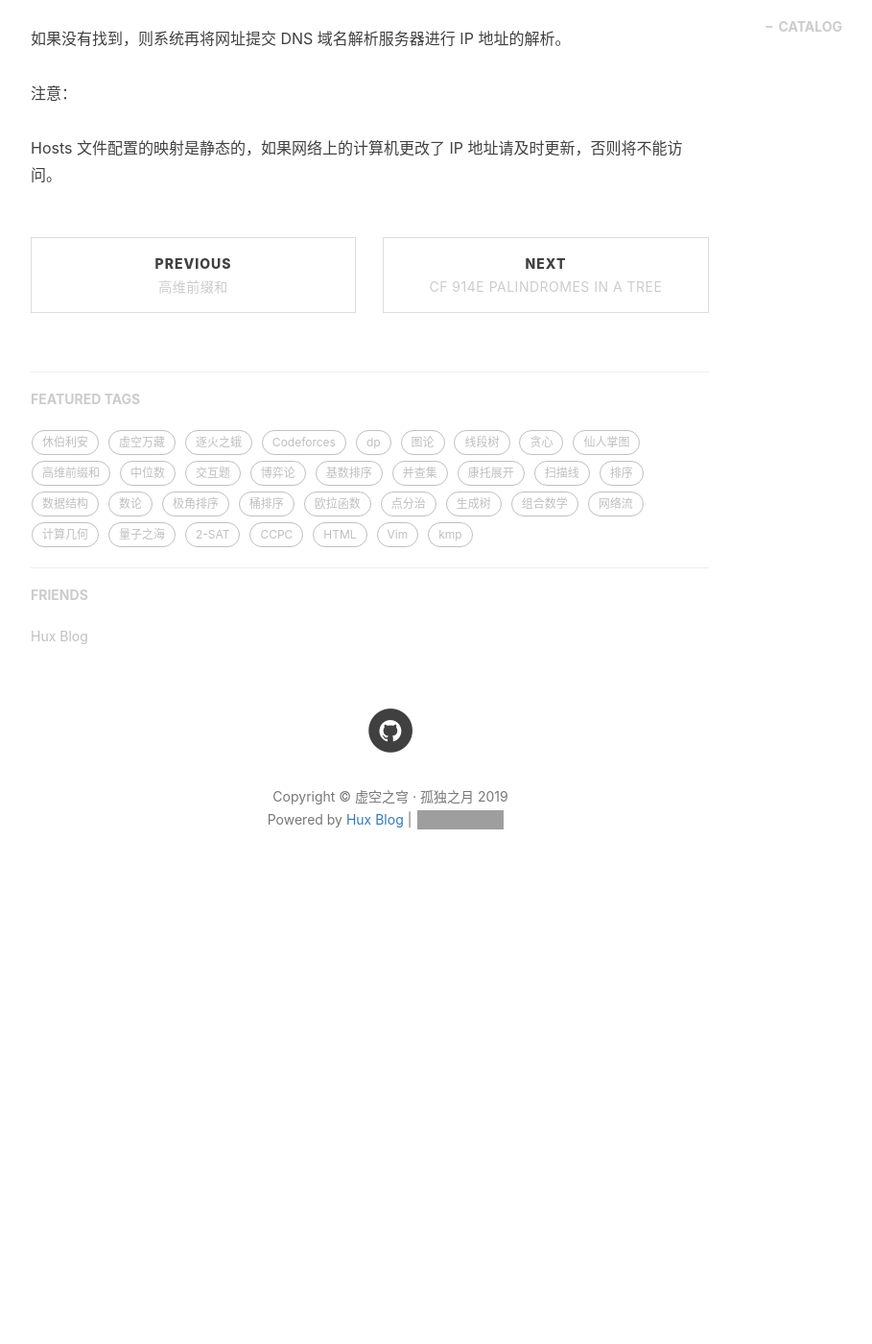
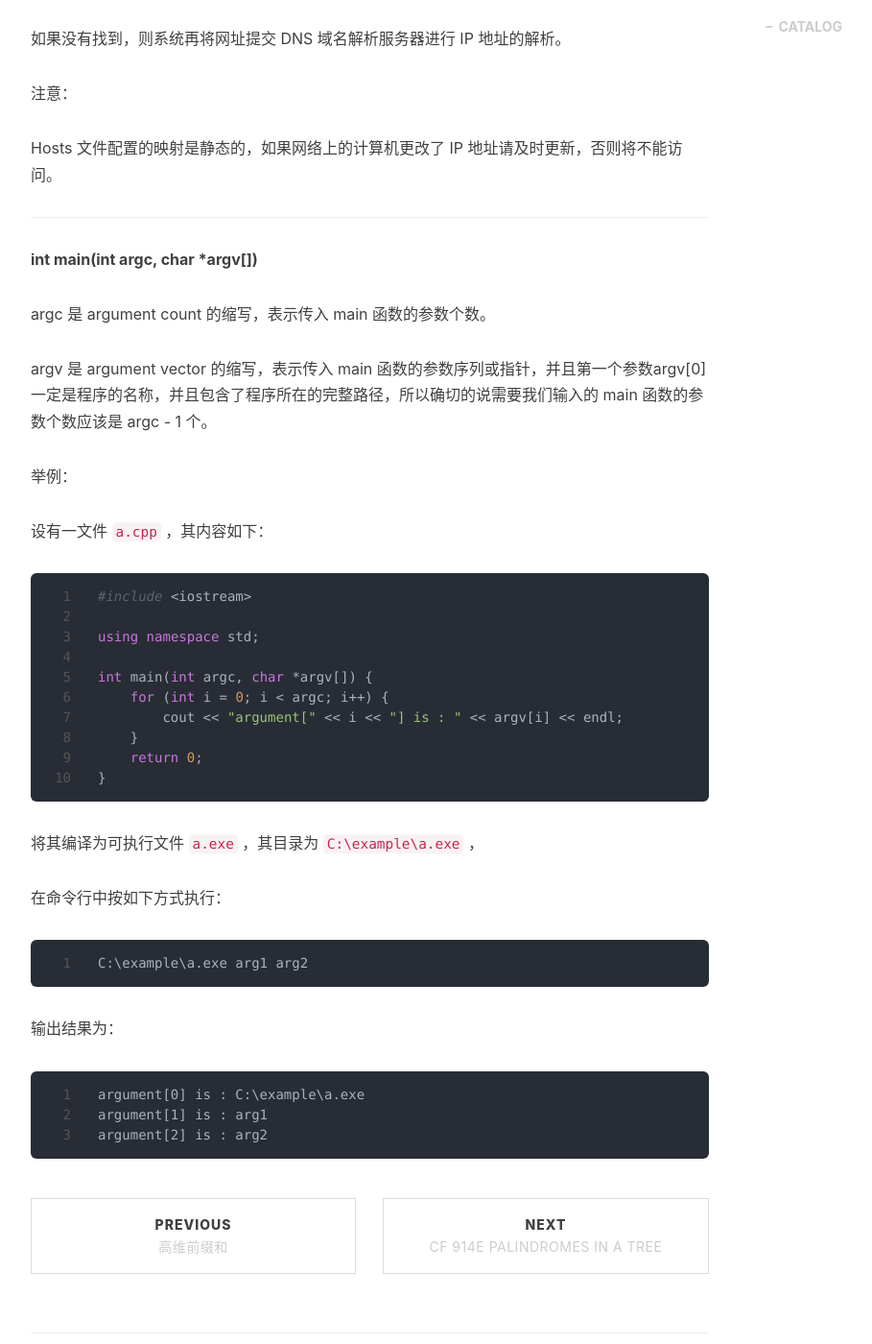
Before and after one commit to hongzhiyin/hongzhiyin.github.io, a Jekyll site: the page built from _posts/Void_Treasure/2019-11-10-knowledge-fragmentation.md, in a window 1280 px wide and 1400 px high, scrolled down 763 px. Shown: the whole window at 96% size, without its empty margins (233-1142 px from the left). Built offline with Jekyll 4.4.1, drawn with Linux system fonts in a browser that asks for light colours; nearby versions of some CDN libraries; comment, search, counter and statistics services are not loaded; before the commit the page ends 1721 px from its top, so only the background shows below that; grey boxes are pictures that could not be loaded.

Commit message:
Update 2019-11-10-knowledge-fragmentation.md

````diff
--- a/_posts/Void_Treasure/2019-11-10-knowledge-fragmentation.md
+++ b/_posts/Void_Treasure/2019-11-10-knowledge-fragmentation.md
@@ -28,3 +28,48 @@ Hosts 是一个没有扩展名的系统文件，可以用记事本等工具打
 注意：
 
 Hosts 文件配置的映射是静态的，如果网络上的计算机更改了 IP 地址请及时更新，否则将不能访问。
+
+
+
+---
+
+
+
+**int main(int argc, char *argv[])**
+
+argc 是 argument count 的缩写，表示传入 main 函数的参数个数。
+
+argv 是 argument vector 的缩写，表示传入 main 函数的参数序列或指针，并且第一个参数argv[0] 一定是程序的名称，并且包含了程序所在的完整路径，所以确切的说需要我们输入的 main 函数的参数个数应该是 argc - 1 个。
+
+举例：
+
+设有一文件 `a.cpp` ，其内容如下：
+
+```c++
+#include <iostream>
+
+using namespace std;
+
+int main(int argc, char *argv[]) {
+    for (int i = 0; i < argc; i++) {
+        cout << "argument[" << i << "] is : " << argv[i] << endl;
+    }
+    return 0;
+}
+```
+
+将其编译为可执行文件 `a.exe` ，其目录为 `C:\example\a.exe` ，
+
+在命令行中按如下方式执行：
+
+```
+C:\example\a.exe arg1 arg2
+```
+
+输出结果为：
+
+```
+argument[0] is : C:\example\a.exe
+argument[1] is : arg1
+argument[2] is : arg2
+```
````
